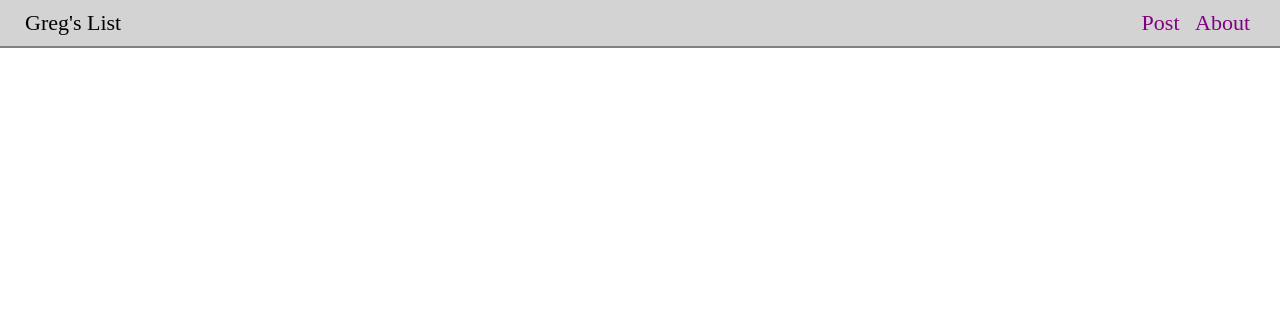
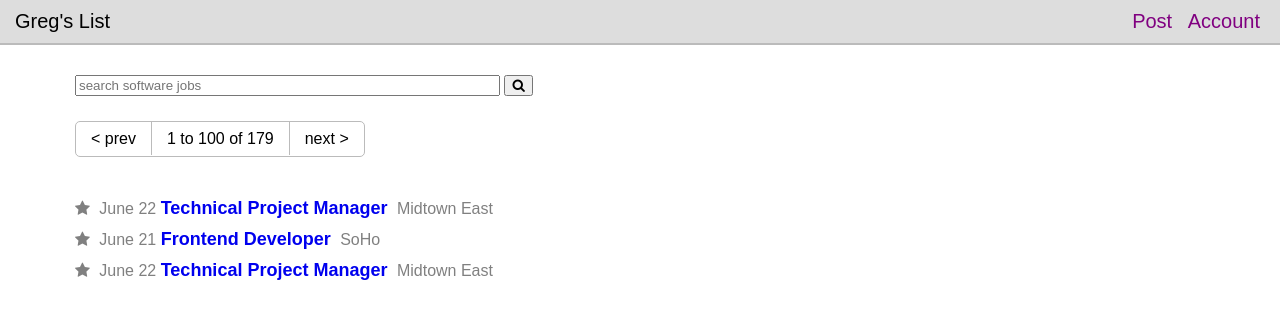
Before and after one commit to mkuehn10/gregs-list, a plain HTML site: page index.html in a window 1280 px wide. Drawn offline with Linux system fonts and the light colour scheme.

Commit message:
complete layout

```diff
--- a/index.html
+++ b/index.html
@@ -1,33 +1,79 @@
 <!DOCTYPE html>
 
 <html lang="en">
+
 <head>
     <meta charset="utf-8">
     <meta http-equiv="X-UA-Compatible" content="IE=edge">
-      <meta name="description" content="">
+    <meta name="description" content="Greg's List for all of your software developer jobs!">
     <meta name="viewport" content="width=device-width, initial-scale=1">
-    <title></title>
+    <title>Greg's List!</title>
+    <link rel="stylesheet" href="https://maxcdn.bootstrapcdn.com/font-awesome/4.6.3/css/font-awesome.min.css">
     <link rel="stylesheet" href="main.css">
 </head>
 
 <body>
     <header>
-    <p class="logo">Greg's List</p>
+        <p class="logo">Greg's List</p>
         <nav>
             <a href="#">Post</a>
-            <a href="#">About</a>
+            <a href="#">Account</a>
         </nav>
     </header>
 
+    <section class="search">
+        <input type="text" placeholder="search software jobs" size="50">
+        <button class="search-icon">
+            <span class="fa fa-search"></span>
+        </button>
+    </section>
+
+    <section class="pages">
+        <a class="page-nav" href="#">&lt; prev</a>
+        <span class="index">1 to 100 of 179</span>
+        <a class="page-nav" href="#">next &gt;</a>
+    </section>
+
+    <section class="listings">
+        <ul>
+            <li class="listing">
+                <span class="fa fa-star"></span>
+                <span class="date">June 22</span>
+                <a href="#" class="title">Technical Project Manager</a>
+                <span class="location">Midtown East</span>
+            </li>
+            <li class="listing">
+                <span class="fa fa-star"></span>
+                <span class="date">June 21</span>
+                <a href="#" class="title">Frontend Developer</a>
+                <span class="location">SoHo</span>
+            </li>
+            <li class="listing">
+                <span class="fa fa-star"></span>
+                <span class="date">June 22</span>
+                <a href="#" class="title">Technical Project Manager</a>
+                <span class="location">Midtown East</span>
+            </li>
+        </ul>
+    </section>
+
     <!-- Google Analytics -->
     <script>
-        (function(i,s,o,g,r,a,m){i['GoogleAnalyticsObject']=r;i[r]=i[r]||function(){
-            (i[r].q=i[r].q||[]).push(arguments)},i[r].l=1*new Date();a=s.createElement(o),
-            m=s.getElementsByTagName(o)[0];a.async=1;a.src=g;m.parentNode.insertBefore(a,m)
-        })(window,document,'script','https://www.google-analytics.com/analytics.js','ga');
+        (function(i, s, o, g, r, a, m) {
+            i['GoogleAnalyticsObject'] = r;
+            i[r] = i[r] || function() {
+                (i[r].q = i[r].q || []).push(arguments)
+            }, i[r].l = 1 * new Date();
+            a = s.createElement(o),
+                m = s.getElementsByTagName(o)[0];
+            a.async = 1;
+            a.src = g;
+            m.parentNode.insertBefore(a, m)
+        })(window, document, 'script', 'https://www.google-analytics.com/analytics.js', 'ga');
         ga('create', 'UA-80275020-1', 'auto');
         ga('send', 'pageview');
     </script>
     <!-- End Google Analytics -->
 </body>
+
 </html>
--- a/main.css
+++ b/main.css
@@ -1,18 +1,23 @@
 *, *:before, *:after {
-  box-sizing: border-box;
+    box-sizing: border-box;
 }
 
 body {
     margin: 0;
+    font-family: Arial, sans-serif;
+    padding: 75px;
 }
 
 header {
     position: fixed;
     width: 100%;
-    background-color: #d3d3d3;
-    font-size: 22px;
-    padding: 10px 25px;
-    border-bottom: 2px solid gray;
+    background-color: #ddd;
+    font-size: 20px;
+    padding: 10px 15px;
+    border-bottom: 2px solid #bbb;
+    top: 0;
+    left: 0;
+    right: 0;
 }
 
 .logo, nav {
@@ -22,13 +27,72 @@ header {
 
 nav {
     position: absolute;
-    right: 25px;
+    right: 15px;
     top: 10px;
-
 }
 
 nav a {
+    padding: 5px;
+    color: purple;
+}
+
+a {
     text-decoration: none;
-    color: purple;
-    padding: 5px;
 }
+
+.search {
+    margin-bottom: 25px;
+}
+
+.search input {
+}
+
+.pages {
+    display: inline-block;
+    font-size: 0;
+    border: 1px solid #bbb;
+    border-radius: 5px;
+    margin-bottom: 25px;
+}
+
+.page-nav {
+    font-size: 16px;
+    border-radius: 5px;
+    padding: 8px 15px;
+    display: inline-block;
+    color: black;
+}
+
+.index {
+    font-size: 16px;
+    border-left: 1px solid #bbb;
+    border-right: 1px solid #bbb;
+    padding: 8px 15px;
+}
+
+.listings ul {
+    list-style: none;
+    padding: 0;
+}
+
+.listing {
+    margin-bottom: 10px;
+}
+
+.date, .location {
+    color: gray;
+    padding-left: 5px;
+}
+
+.title {
+    font-weight: bold;
+    font-size: 18px;
+}
+
+.fa-star {
+    color: gray;
+}
+
+.fa-star:hover {
+    color: yellow;
+}
```
